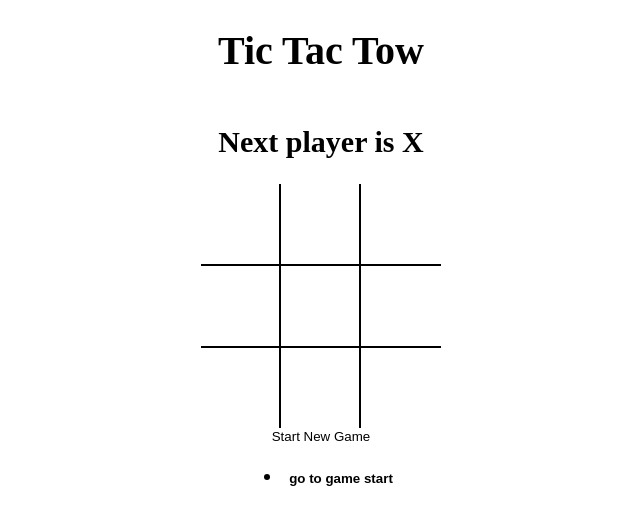
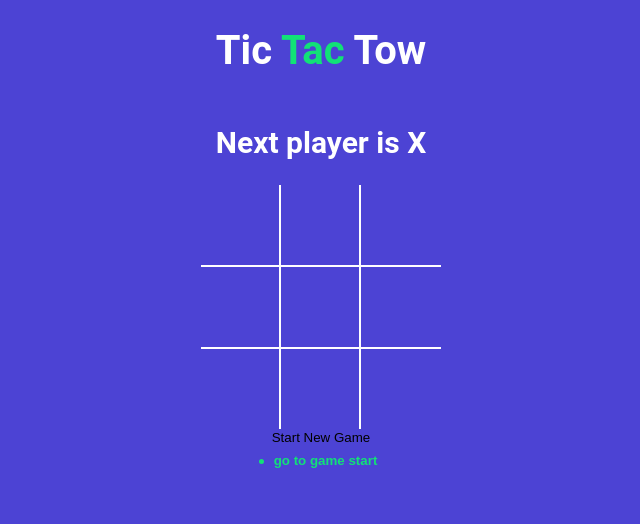
Before and after one commit to Dhalisuman001/Tic-Tac-Tow, a React (Vite) app: page / in a window 1280 px wide. Shown: the top 524 px of the page, without its empty margins (319-959 px from the left). Built offline with nearby package versions, Linux system fonts and the light colour scheme.

Commit message:
statuas messege

```diff
--- a/src/App.jsx
+++ b/src/App.jsx
@@ -2,6 +2,7 @@ import React, { useState } from 'react';
 import Board from './components/Board';
 import History from './components/History';
 import { calculateWinner } from './helpers';
+import StatusMessage from './components/StatusMessage';
 
 const NEW_GAME = [{ board: Array(9).fill(null), isNext: true }];
 
@@ -11,10 +12,6 @@ const App = () => {
   const current = history[currentMove];
 
   const { winner, winningSquares } = calculateWinner(current.board);
-
-  const message = winner
-    ? `winner is ${winner}`
-    : `Next player is ${current.isNext ? 'X' : 'O'}`;
 
   const squareClick = loc => {
     if (current.board[loc] || winner) {
@@ -45,8 +42,10 @@ const App = () => {
 
   return (
     <div className="app">
-      <h1>Tic Tac Tow</h1>
-      <h2>{message}</h2>
+      <h1>
+        Tic <span className="text-green">Tac</span> Tow
+      </h1>
+      <StatusMessage winner={winner} current={current} />
       <Board
         board={current.board}
         squareClick={squareClick}
--- a/src/components/History.jsx
+++ b/src/components/History.jsx
@@ -2,13 +2,13 @@ import React from 'react';
 
 const History = ({ history, moveTo, currentMove }) => {
   return (
-    <div>
-      <ul>
+    <div className="history-wrapper">
+      <ul className="history">
         {history.map((_, move) => {
           return (
             <li key={move}>
               <button
-                style={{ fontWeight: move === currentMove ? 'bold' : 'normal' }}
+                className={`btn-move ${move === currentMove ? 'active' : ''}`}
                 type="button"
                 onClick={() => {
                   moveTo(move);
--- /dev/null
+++ b/src/components/StatusMessage.jsx
@@ -0,0 +1,16 @@
+import React from 'react';
+
+const StatusMessage = ({ winner, current }) => {
+  const noMovesLeft = current.board.every(el => el !== null);
+  return (
+    <h2>
+      {winner && `Winner is ${winner}`}
+      {!winner &&
+        !noMovesLeft &&
+        `Next player is  ${current.isNext ? 'X' : 'O'}`}
+      {!winner && noMovesLeft && 'X and O tied'}
+    </h2>
+  );
+};
+
+export default StatusMessage;
--- a/src/components/styles/root.scss
+++ b/src/components/styles/root.scss
@@ -1,4 +1,11 @@
+$green: #12e177;
+$orange: #ffc72a;
+$blue: #4c43d4;
+
 body {
+    font-family: 'Roboto', sans-serif;
+    background-color: $blue;
+    color: #fff;
     padding: 0;
     margin: 0;
 }
@@ -20,11 +27,82 @@ button {
     align-items: center;
 }
 
+.text-green {
+    color: $green;
+}
+
+.text-orange {
+    color: $orange;
+}
+
+.history-wrapper {
+    width: 300px;
+    text-align: center;
+    margin-bottom: 20px;
+
+    .history {
+        display: inline-block;
+        padding: 0;
+        margin: 0;
+
+        li {
+            list-style: none;
+            text-align: left;
+
+            &:before {
+                content: '';
+                border-radius: 50%;
+                display: inline-block;
+                height: 5px;
+                width: 5px;
+                background-color: $green;
+                margin-right: 4px;
+                margin-bottom: 1px;
+            }
+
+            .btn-move {
+                color: #fff;
+
+                &.active {
+                    font-weight: bold;
+                    color: $green;
+                }
+            }
+        }
+    }
+}
+
+.status-message {
+    margin-bottom: 30px;
+    font-size: 1.2rem;
+    font-weight: lighter;
+
+    span {
+        font-weight: normal;
+    }
+}
+
+.btn-reset {
+    font-size: 0.8rem;
+    color: #fff;
+    border-radius: 15px;
+    padding: 12px 18px;
+    margin-top: 25px;
+    transition: all 0.2s;
+    background-color: $blue;
+    box-shadow: 0px 0px 0px 1px $orange;
+
+    &.active {
+        background-color: $orange;
+        box-shadow: none;
+    }
+}
+
 .board {
     .board-row {
         display: flex;
         flex-direction: row;
-        border-bottom: 2px solid #000;
+        border-bottom: 2px solid #fff;
 
         &:last-child {
             border-bottom: none;
@@ -33,7 +111,7 @@ button {
         .square {
             width: 80px;
             height: 80px;
-            border-right: 2px solid #000;
+            border-right: 2px solid #fff;
             font-size: 2.5rem;
             padding: 0;
             overflow: hidden;
@@ -42,6 +120,69 @@ button {
             &:last-child {
                 border-right: none;
             }
+
+            &.winning {
+                animation: scaleText 1.4s infinite;
+
+                @keyframes scaleText {
+                    0% {
+                        transform: 2.5rem;
+                    }
+
+                    50% {
+                        font-size: 3.5rem;
+                    }
+
+                    100% {
+                        font-size: 2.5rem;
+                    }
+                }
+            }
         }
     }
 }
+
+.bg-balls {
+    position: fixed;
+    top: 0;
+    left: 0;
+    right: 0;
+    bottom: 0;
+    min-width: 100%;
+    z-index: -1;
+
+    &:before,
+    &:after {
+        content: '';
+        position: absolute;
+        width: 150px;
+        height: 150px;
+        border-radius: 50%;
+    }
+
+    &:before {
+        background-color: $orange;
+        right: -75px;
+        bottom: -75px;
+
+        @media screen and (min-width: 476px) {
+            width: 220px;
+            height: 220px;
+            right: -110px;
+            bottom: -110px;
+        }
+    }
+
+    &:after {
+        background-color: $green;
+        top: -75px;
+        left: -75px;
+
+        @media screen and (min-width: 476px) {
+            width: 220px;
+            height: 220px;
+            top: -110px;
+            left: -110px;
+        }
+    }
+}
```
